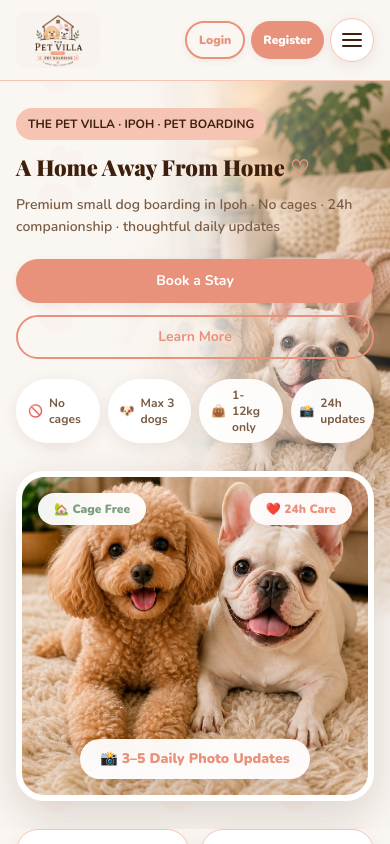
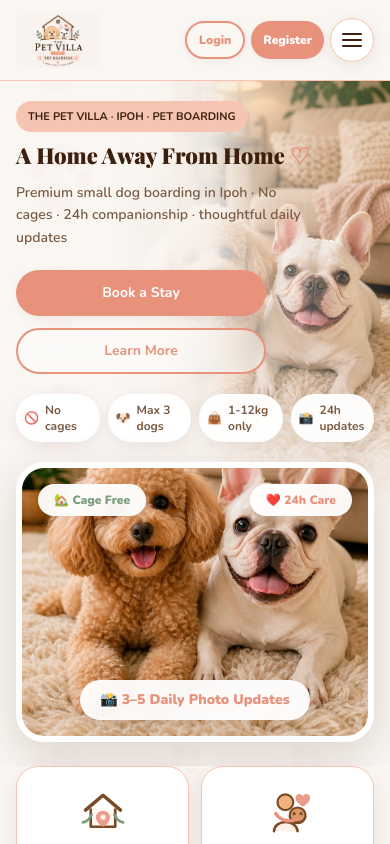
Before and after one commit to petvilla-ipoh/pet-villa, a Next.js app in the folder apps/web/: page / in a window 390 px wide. Shown: the top 844 px of the page. Built offline with nearby package versions, Linux system fonts and the light colour scheme; a web font is replaced by a local one.

Commit message:
match mobile hero button layout

```diff
--- a/apps/web/app/page.tsx
+++ b/apps/web/app/page.tsx
@@ -101,8 +101,8 @@ export default function HomePage() {
       <AppNav />
 
       <main>
-        <section id="about" className="villa-section relative overflow-hidden pb-7 pt-8 sm:pb-10 sm:pt-10">
-          <div className="pointer-events-none absolute inset-y-0 right-0 top-0 h-[540px] w-[72%] opacity-95 lg:h-full lg:w-[50%]">
+        <section id="about" className="villa-section relative overflow-hidden pb-6 pt-6 sm:pb-10 sm:pt-10">
+          <div className="pointer-events-none absolute inset-y-0 right-0 top-0 h-[420px] w-[70%] opacity-95 lg:h-full lg:w-[50%]">
             <img
               src="/hero-dogs.png"
               alt=""
@@ -112,32 +112,32 @@ export default function HomePage() {
             <div className="absolute inset-x-0 bottom-0 h-28 bg-gradient-to-t from-villa-background to-transparent" />
           </div>
           <span className="paw-mark right-5 top-5" />
-          <div className="villa-container relative z-10 grid gap-6 lg:grid-cols-[1.02fr_0.98fr] lg:items-center">
-            <div className="max-w-[560px]">
-              <span className="rounded-pill bg-villa-primary-light px-3 py-2 text-xs font-bold uppercase text-villa-text-primary">
+          <div className="villa-container relative z-10">
+            <div className="max-w-[310px] min-[390px]:max-w-[340px] lg:max-w-[560px]">
+              <span className="rounded-pill bg-villa-primary-light px-3 py-2 text-[11px] font-bold uppercase text-villa-text-primary sm:text-xs">
                 The Pet Villa · Ipoh · Pet Boarding
               </span>
-              <h1 className="page-title mt-5 max-w-[360px] lg:max-w-none">A Home Away From Home <span className="text-villa-primary">♡</span></h1>
-              <p className="body-copy mt-3 max-w-2xl">
+              <h1 className="page-title mt-4 max-w-[300px] lg:max-w-none">A Home Away From Home <span className="text-villa-primary">♡</span></h1>
+              <p className="body-copy mt-3 max-w-[285px] lg:max-w-2xl">
                 {t({
                   en: "Premium small dog boarding in Ipoh · No cages · 24h companionship · thoughtful daily updates",
                   zh: "怡保精品小型犬寄宿 · 不关笼 · 24小时陪伴 · 每日温馨更新"
                 })}
               </p>
-              <div className="mt-5 grid gap-3 sm:flex">
-                <a className="villa-button" href="/booking">{t({ en: "Book a Stay", zh: "预约寄宿" })}</a>
-                <a className="villa-button-outline" href="#how-it-works">{t({ en: "Learn More", zh: "了解更多" })}</a>
+              <div className="mt-5 grid max-w-[250px] gap-3">
+                <a className="villa-button min-h-[46px] w-full" href="/booking">{t({ en: "Book a Stay", zh: "预约寄宿" })}</a>
+                <a className="villa-button-outline min-h-[46px] w-full bg-white/45 backdrop-blur" href="#how-it-works">{t({ en: "Learn More", zh: "了解更多" })}</a>
               </div>
-              <div className="mt-5 grid grid-cols-2 gap-2 min-[390px]:grid-cols-4">
+              <div className="mt-5 grid w-[calc(100vw-32px)] max-w-[480px] grid-cols-4 gap-2">
                 {heroTags.map((tag) => (
-                  <span key={tag.label} className="inline-flex items-center justify-center gap-1.5 rounded-pill bg-white/95 px-3 py-2 text-xs font-bold text-villa-text-secondary shadow-md backdrop-blur">
+                  <span key={tag.label} className="inline-flex min-h-[36px] items-center justify-center gap-1 rounded-pill bg-white/95 px-2 py-2 text-[10px] font-bold text-villa-text-secondary shadow-md backdrop-blur min-[390px]:gap-1.5 min-[390px]:text-xs">
                     <span className="text-villa-primary">{tag.icon}</span>
                     {tag.label}
                   </span>
                 ))}
               </div>
             </div>
-            <div className="relative mt-1 h-[330px] overflow-hidden rounded-[28px] border-[6px] border-white bg-white shadow-[0_14px_44px_rgba(61,31,13,0.16)] sm:h-[420px] lg:mt-0 lg:aspect-[4/3] lg:h-auto">
+            <div className="relative mt-5 h-[280px] overflow-hidden rounded-[28px] border-[6px] border-white bg-white shadow-[0_14px_44px_rgba(61,31,13,0.16)] sm:h-[420px] lg:aspect-[4/3] lg:h-auto">
               <img
                 src="/hero-dogs.png"
                 alt="Toy poodle and French bulldog resting in a warm home living room"
```
